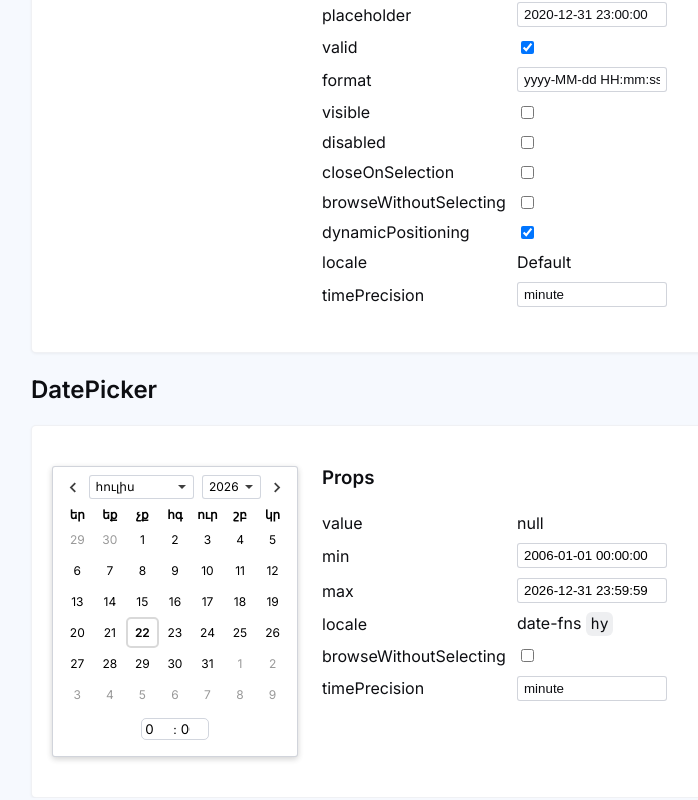
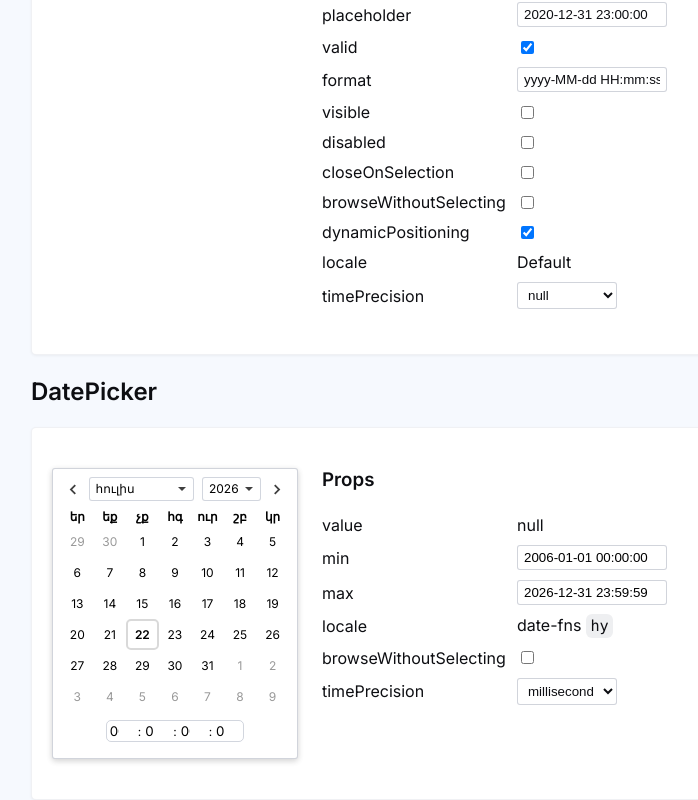
Before and after one commit to probablykasper/date-picker-svelte, a SvelteKit app: page / in a window 1280 px wide. Shown: the part 696-1496 px from the top of the page, without its empty margins (209-907 px from the left). Built offline with nearby package versions, Linux system fonts and the light colour scheme.

Commit message:
Use `<select>` for timePrecision prop

```diff
--- a/src/lib/DatePicker.svelte
+++ b/src/lib/DatePicker.svelte
@@ -1,5 +1,4 @@
 <script lang="ts">
-  import { browser } from '$app/environment'
   import TimePicker from './TimePicker.svelte'
   import { getMonthLength, getCalendarDays, type CalendarDay } from './date-utils.js'
   import { getInnerLocale, type Locale } from './locale.js'
@@ -464,5 +463,4 @@
       color: var(--date-picker-selected-color, inherit)
       background: var(--date-picker-selected-background, rgba(2, 105, 247, 0.2))
       border: 2px solid var(--date-picker-highlight-border, #0269f7)
-
 </style>
--- a/src/routes/DateInput.svelte
+++ b/src/routes/DateInput.svelte
@@ -14,7 +14,7 @@
   let browseWithoutSelecting: boolean
   let format: string
   let dynamicPositioning: boolean = true
-  let timePrecision: 'minute' | 'second' | 'millisecond' = 'minute'
+  let timePrecision: null | 'minute' | 'second' | 'millisecond' = null
 </script>
 
 <Split>
@@ -48,6 +48,10 @@
     <Prop label="browseWithoutSelecting" bind:value={browseWithoutSelecting} />
     <Prop label="dynamicPositioning" bind:value={dynamicPositioning} />
     <Prop label="locale">Default</Prop>
-    <Prop label="timePrecision" bind:value={timePrecision}>{timePrecision}</Prop>
+    <Prop
+      label="timePrecision"
+      bind:value={timePrecision}
+      values={[null, 'minute', 'second', 'millisecond']}>{timePrecision}</Prop
+    >
   </svelte:fragment>
 </Split>
--- a/src/routes/DatePicker.svelte
+++ b/src/routes/DatePicker.svelte
@@ -12,7 +12,7 @@
   let max: Date
   let locale = localeFromDateFnsLocale(hy)
   let browseWithoutSelecting: boolean
-  let timePrecision: 'minute' | 'second' | 'millisecond' = 'minute'
+  let timePrecision: null | 'minute' | 'second' | 'millisecond' = 'millisecond'
 </script>
 
 <Split>
@@ -26,6 +26,10 @@
     <Prop label="max" bind:value={max} />
     <Prop label="locale">date-fns <code>hy</code></Prop>
     <Prop label="browseWithoutSelecting" bind:value={browseWithoutSelecting} />
-    <Prop label="timePrecision" bind:value={timePrecision} />
+    <Prop
+      label="timePrecision"
+      bind:value={timePrecision}
+      values={[null, 'minute', 'second', 'millisecond']}>{timePrecision}</Prop
+    >
   </div>
 </Split>
--- a/src/routes/prop.svelte
+++ b/src/routes/prop.svelte
@@ -2,6 +2,7 @@
   import DateInput from '$lib/DateInput.svelte'
 
   export let value: unknown = undefined
+  export let values: unknown[] | undefined = undefined
   export let label: string
   let jsonValue = ''
   $: if (value instanceof Object) {
@@ -18,7 +19,13 @@
 
 <div class="prop">
   <div class="label">{label}</div>
-  {#if typeof value === 'string'}
+  {#if values}
+    <select bind:value>
+      {#each values as value}
+        <option {value}>{String(value)}</option>
+      {/each}
+    </select>
+  {:else if typeof value === 'string'}
     <input type="text" bind:value />
   {:else if typeof value === 'boolean'}
     <input type="checkbox" bind:checked={value} />
@@ -47,7 +54,7 @@
   .label
     width: 195px
     flex-shrink: 0
-  input[type='text'], textarea
+  input[type='text'], textarea, select
     color: var(--foreground)
     background: var(--input-background)
     border: 1px solid rgba(103, 113, 137, 0.3)
```
